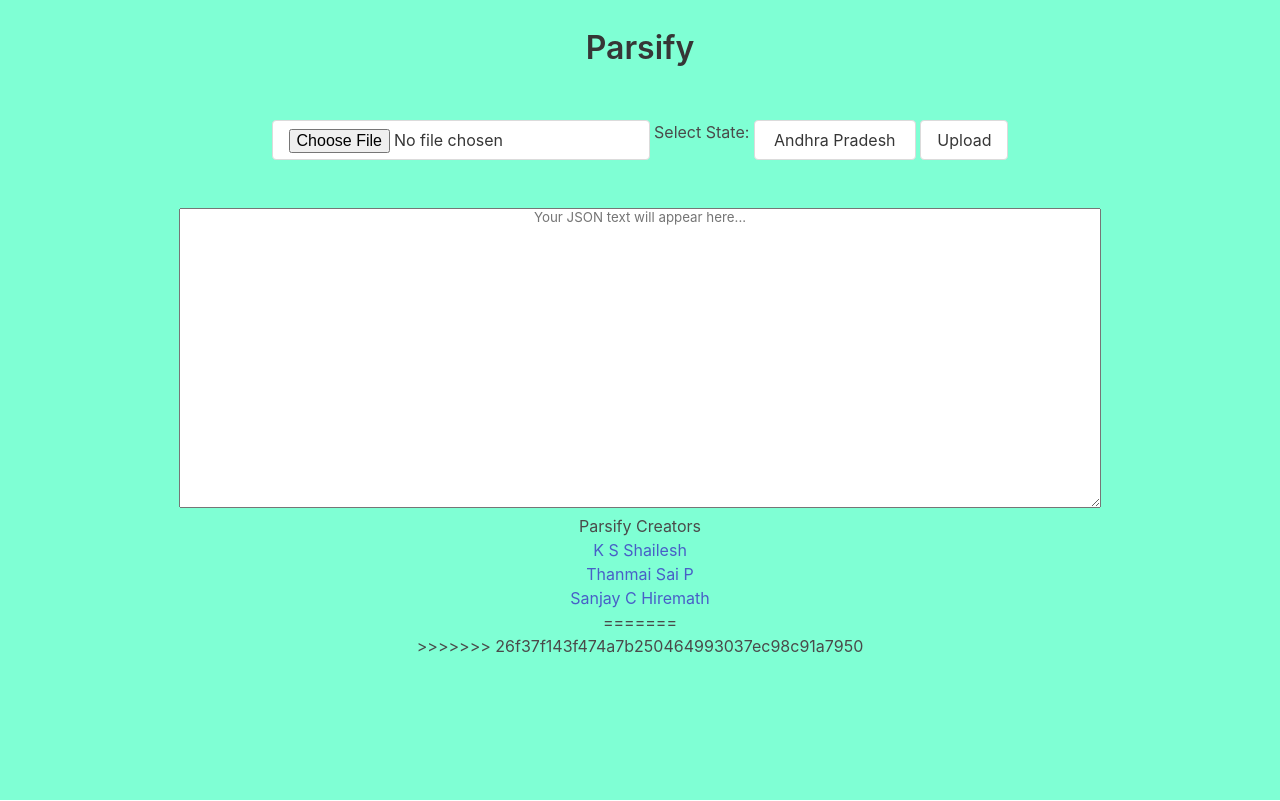
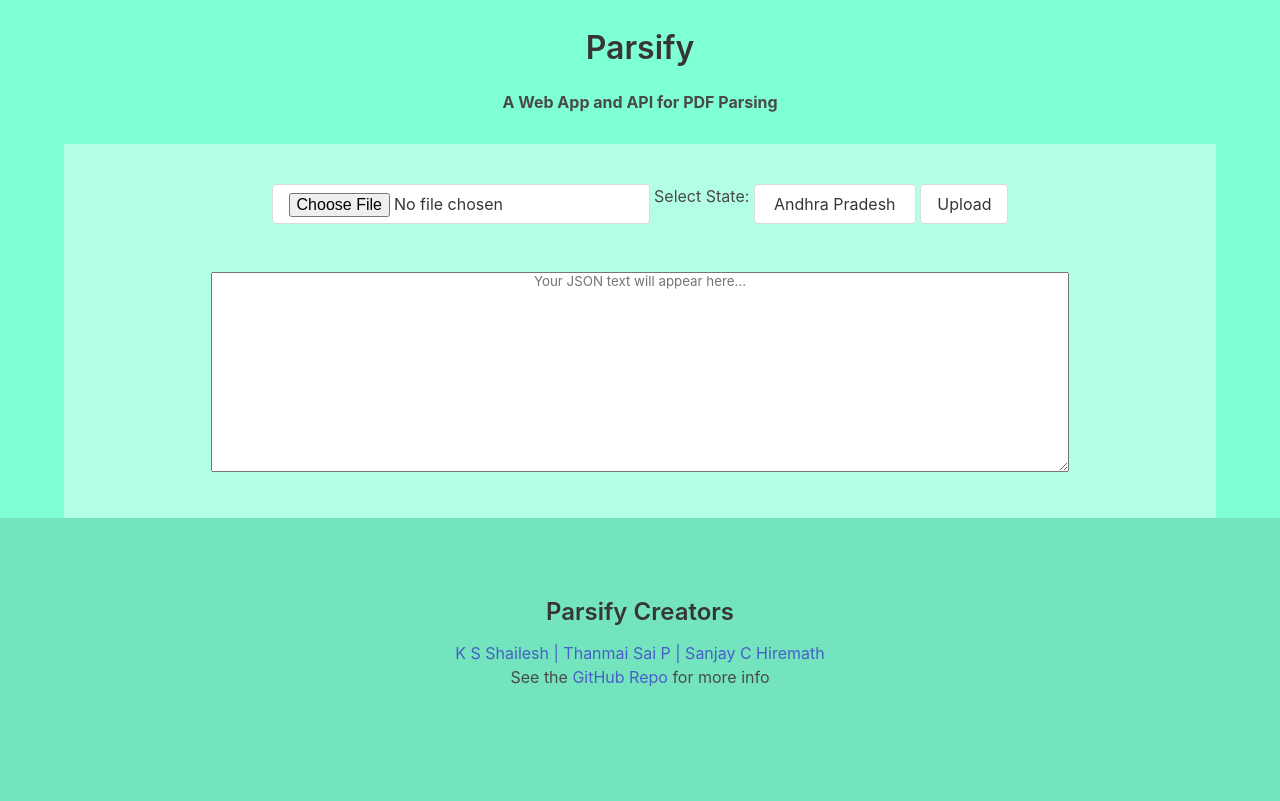
Before and after one commit to shell-raiser/Parsify-WebApp, a website: page index.html in a window 1280 px wide. Drawn offline with nearby package versions, Linux system fonts and the light colour scheme.

Commit message:
added subtitles for more info

```diff
--- a/index.html
+++ b/index.html
@@ -17,8 +17,13 @@
         <li><a href="result.html">RESULT</a></li>
         <li><a href="translate.html">TRANSLATE</a></li>
     </ul> -->
-    <h1 class="title" style="padding: 30px" ;>Parsify</h1>
-    <div class="container">
+    <div class="container rounded" style="padding: 30px;">
+        <h1 class="title"> Parsify</h1>
+        <b>A Web App and API for PDF Parsing</b>
+
+    </div>
+
+    <div class="container" style="background-color: rgba(255, 255, 255,0.4);padding: 40px;">
         <!-- <input class="button" type="file" id="inpFile"> -->
         <!-- <button class="button" type="button" id="btnUpload">Upload</button> -->
         <form enctype="multipart/form-data" method="POST" action="extractOne">
@@ -47,7 +52,7 @@
 
         <br>
         <br>
-        <textarea id="resultText" style="min-width: 80%;min-height:300px; text-align: center;"
+        <textarea id="resultText" style="min-width: 80%;min-height:200px; text-align: center;"
             placeholder="Your JSON text will appear here..."></textarea>
 
 
@@ -67,39 +72,27 @@
         // });
 
 
-<<<<<<< HEAD
     </script>
-    <section id="info">
-        <!--this section will contain information about the prblm statemtn(basically github readme file)-->
-    </section>
-    <section id="Uplode">
-        <!--a page for uploding the FIR pdfs and it should be linked with the ocr API -->
-    </section>
-    <section id="result">
-        <!-- to display the final json output file-->
-    </section>
-    <section id="translate">
-        <!-- using the Api transliterate the regional pdfs-->
-    </section>
-    <footer>
-        <div class="container">
-            <div class="row">
-                <div class="col2">
-                    <h3>Parsify Creators</h3>
-                    <ul>
-                        <li><a href="https://github.com/shell-raiser">K S Shailesh</a></li>
-                        <li><a href="https://github.com/thanmaisai">Thanmai Sai P</a></li>
-                        <li><a href="https://github.com/beast-sanjay">Sanjay C Hiremath</a></li>
-                    </ul>
-                </div>
-            </div>
+    <footer id="foot" class="footer">
+        <!-- <div class="container"> -->
+        <!-- <div class="row"> -->
+        <!-- <div class="col2"> -->
+        <div class="content">
+            <p>
+            <h3>Parsify Creators</h3>
+
+            <a href="https://github.com/shell-raiser">K S Shailesh | </a>
+
+            <a href="https://github.com/thanmaisai">Thanmai Sai P | </a>
+            <a href="https://github.com/beast-sanjay">Sanjay C Hiremath</a>
+            <p> See the <a href="https://github.com/shell-raiser/Parsify-WebApp">GitHub Repo</a> for more info</p>
+            </p>
         </div>
-
+        <!-- </div> -->
+        <!-- </div> -->
     </footer>
-=======
 
     <footer></footer>
->>>>>>> 26f37f143f474a7b250464993037ec98c91a7950
 </body>
 
 </html>
--- a/public/style.css
+++ b/public/style.css
@@ -1,5 +1,8 @@
 body {
     background-color: aquamarine;
     text-align: center;
-    height: 100vh;
+    min-height: 100vh;
 }
+#foot{
+    background-color: rgb(115, 228, 190);
+}
```
